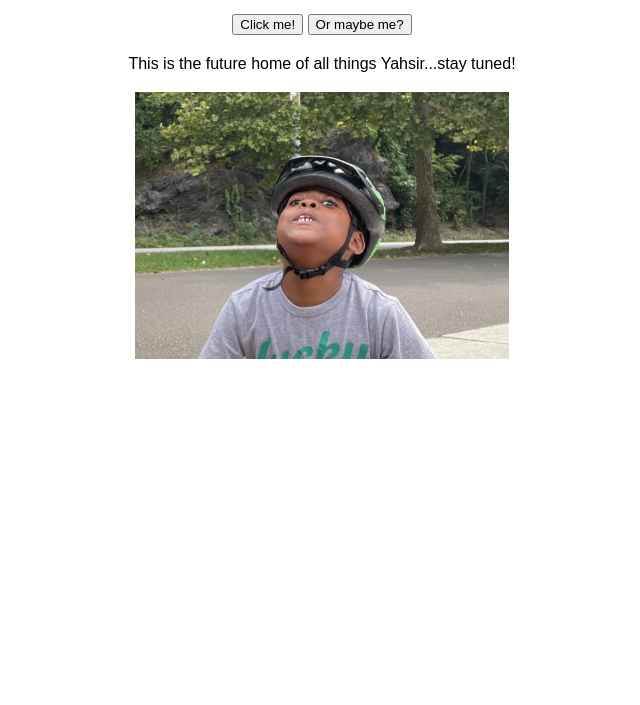
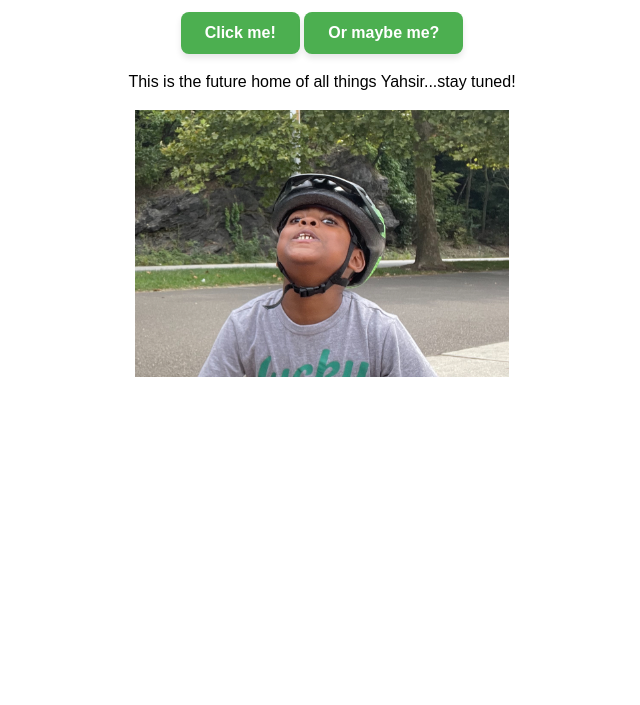
Before and after one commit to jfogiato/yahsirmont, a plain HTML site: page index.html in a window 1280 px wide. Shown: the part 95-800 px from the top of the page, without its empty margins (318-958 px from the left). Drawn offline with Linux system fonts and the light colour scheme.

Commit message:
Add button styling

```diff
--- a/style.css
+++ b/style.css
@@ -19,6 +19,33 @@ body {
   flex-direction: column;
 }
 
+/* General button styles */
+button {
+  display: inline-block;
+  padding: 0.75rem 1.5rem;
+  font-size: 1rem;
+  font-weight: 600;
+  color: #fff;
+  background-color: #4CAF50;
+  border: none;
+  border-radius: 0.5rem;
+  box-shadow: 0 4px 6px rgba(0, 0, 0, 0.1);
+  cursor: pointer;
+  transition: all 0.3s ease;
+}
+
+button:hover {
+  background-color: #45A049;
+  box-shadow: 0 6px 8px rgba(0, 0, 0, 0.15);
+  transform: translateY(-2px);
+}
+
+button:active {
+  background-color: #3D9140;
+  box-shadow: 0 2px 4px rgba(0, 0, 0, 0.2);
+  transform: translateY(0);
+}
+
 #main-image {
   width: 30%;
 }
```
Also changed, not shown: 1 other file.
